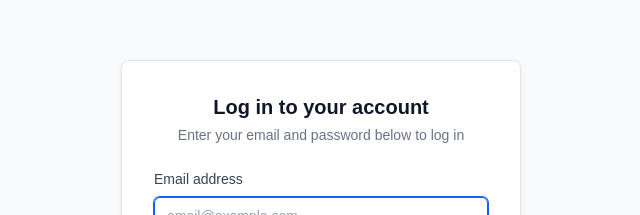
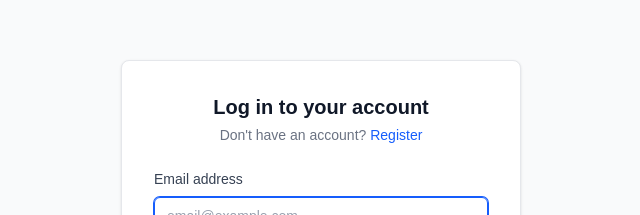
Before and after one commit to riaznouman/voiceops-fsm, a Next.js app: page /login in a window 1280 px wide. Shown: the part 135-350 px from the top of the page, without its empty margins (319-959 px from the left). Built offline with nearby package versions, Linux system fonts and the light colour scheme; no server answers.

Commit message:
add register link on login page

```diff
--- a/src/app/login/page.tsx
+++ b/src/app/login/page.tsx
@@ -53,7 +53,10 @@
             Log in to your account
           </h1>
           <p className="mt-1 text-sm text-gray-500">
-            Enter your email and password below to log in
+            Don&apos;t have an account?{" "}
+            <Link href="/register" className="text-blue-600 hover:underline">
+              Register
+            </Link>
           </p>
         </div>
 
```
